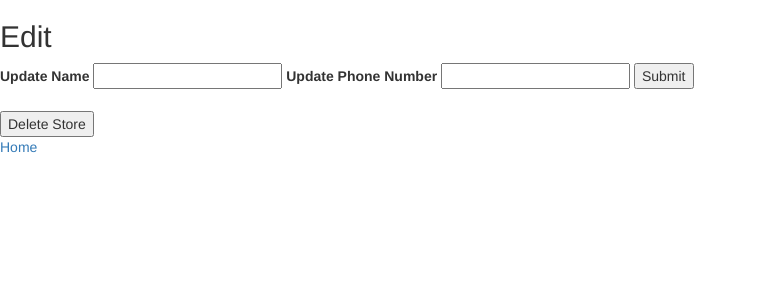
After one commit to marywarrington/shoes-php-code-review, a PHP site: template views/store-edit.html.twig in a window 1280 px wide. The commit adds this page. Shown: the top 300 px of the page, without its empty margins (0-757 px from the left). Run offline with PHP 8.4, Linux system fonts and the light colour scheme; the template is opened without the code that fills it, so the values that code supplies are empty; some libraries are stand-ins or nearby versions.

Commit message:
Add route to edit store info

```diff
--- a/src/Store.php
+++ b/src/Store.php
@@ -45,7 +45,7 @@
 
         function update($new_store_name, $new_store_phone)
         {
-            $GLOBALS['DB']->exec("INSERT INTO stores SET store_name = '{$new_store_name}', store_phone = '{$new_store_phone}';");
+            $GLOBALS['DB']->exec("UPDATE stores SET store_name = '{$new_store_name}', store_phone = '{$new_store_phone}' WHERE id = {$this->getId()};");
             $this->setStoreName($new_store_name);
             $this->setStorePhone($new_store_phone);
         }
--- /dev/null
+++ b/views/store-edit.html.twig
@@ -0,0 +1,25 @@
+<!DOCTYPE html>
+<html>
+    <head>
+        {% include '/includes/head.html.twig' %}
+    </head>
+    <body>
+        <h2>Edit {{ store.getStoreName }}</h2>
+
+        <form action="/store/{{ store.getId }}/update" method="post">
+            <input type="hidden" name="_method" value="patch">
+            <label>Update Name</label>
+            <input name="store_name" type="text" value="{{store.getStoreName}}">
+            <label>Update Phone Number</label>
+            <input name="store_phone" type="text" value="{{store.getStorePhone}}">
+            <button type="submit">Submit</button>
+        </form>
+
+<br>
+        <form action='/{{ store.getId }}/delete_store' method='post'>
+            <input name="_method" type="hidden" value="delete">
+            <button type='submit'>Delete Store</button>
+        </form>
+        <a href="/">Home</a>
+    </body>
+</html>
```
Also changed, not shown: app/app.php (+20 -1 lines), views/store.html.twig (+5 -2 lines).
